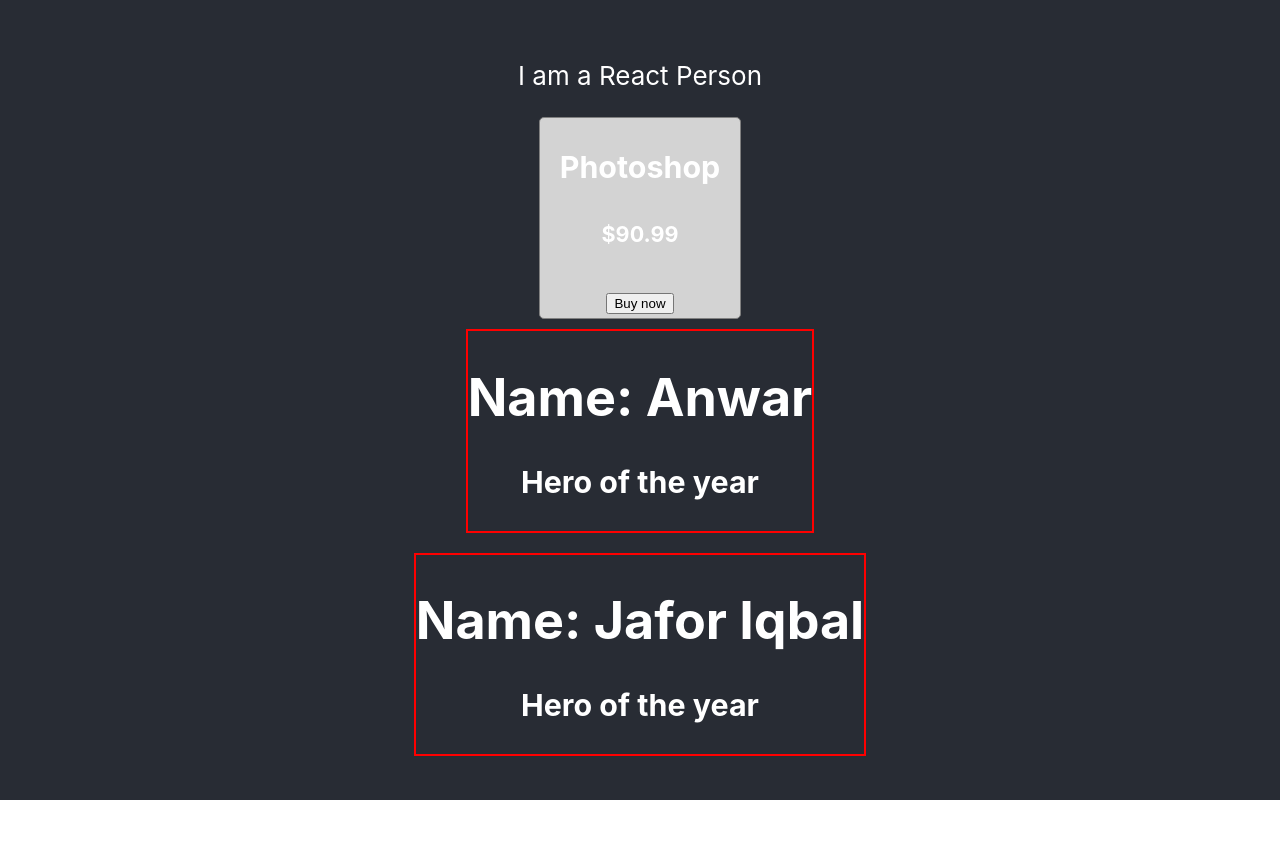
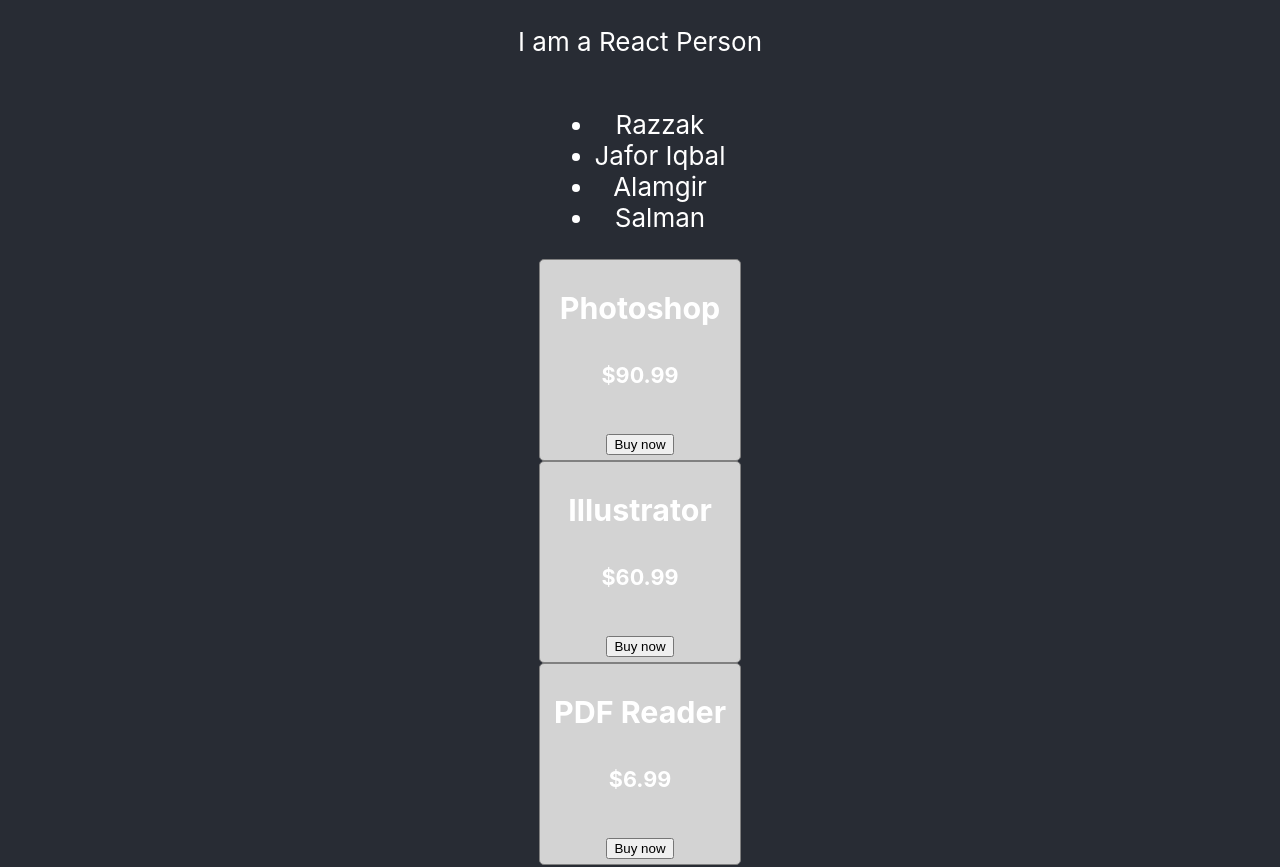
Before and after one commit to ialaminpro/react-core-concepts, a React (Create React App) app: page / in a window 1280 px wide. Shown: the top 867 px of the page. Before the commit the page ends 800 px from the top, so only its background shows below. Built offline with nearby package versions, Linux system fonts and the light colour scheme.

Commit message:
Create multiple components from an array of objects

```diff
--- a/src/App.js
+++ b/src/App.js
@@ -3,17 +3,32 @@
 import './App.css';
 
 function App() {
-  const nayoks = ['Anwar','Jafor Iqbal','Alamgir', 'Salman']
+  const nayoks = ['Razzak','Jafor Iqbal','Alamgir', 'Salman', 'Bappi']
   const products = [
     {name: 'Photoshop', price:'$90.99'},
     {name: 'Illustrator', price:'$60.99'},
     {name: 'PDF Reader', price:'$6.99'}
   ]
+  const productNames = products.map(product => product.name);
+  const nayokNames = nayoks.map(nayok => nayok);
+  console.log(nayoks);
+  console.log(nayokNames);
+  console.log(products);
+  console.log(productNames);
+
   return (
     <div className="App">
       <header className="App-header">
         <p>I am a React Person</p>
+        <ul>
+          <li>{nayoks[0]}</li>
+          <li>{nayoks[1]}</li>
+          <li>{nayoks[2]}</li>
+          <li>{nayoks[3]}</li>
+        </ul>
         <Product product={products[0]}></Product>
+        <Product product={products[1]}></Product>
+        <Product product={products[2]}></Product>
         <Person name={nayoks[0]}></Person>
         <Person name={nayoks[1]}></Person>
       </header>
@@ -43,7 +58,7 @@
     border: '2px solid red',
     margin: '10px'
   }
-  console.log(props);
+
   return (
   <div style={personStyle}>
     <h1>Name: {props.name}</h1>
```
